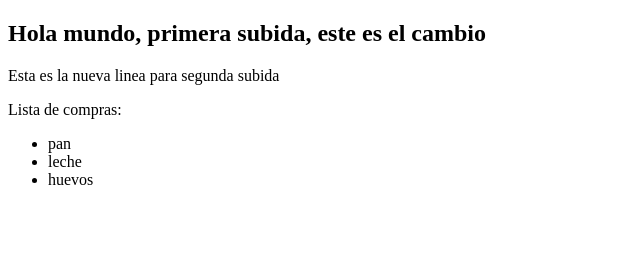
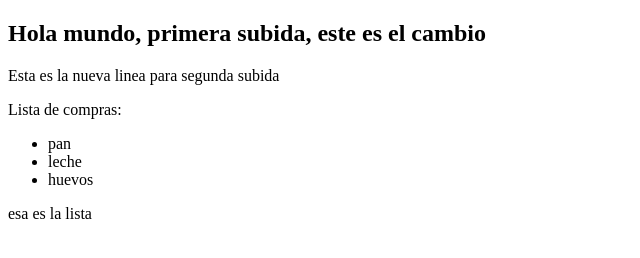
Before and after one commit to ricardosikic/lecture-2-repaso-git, a plain HTML site: page index.html in a window 1280 px wide. Shown: the whole page, without its empty margins (0-640 px from the left). Drawn offline with Linux system fonts and the light colour scheme.

Commit message:
tercer version del codigo corregida para la rama nueva

```diff
--- a/index.html
+++ b/index.html
@@ -14,5 +14,6 @@
         <li>leche</li>
         <li>huevos</li>
     </ul>
+    <p>esa es la lista</p>
 </body>
 </html>
```
